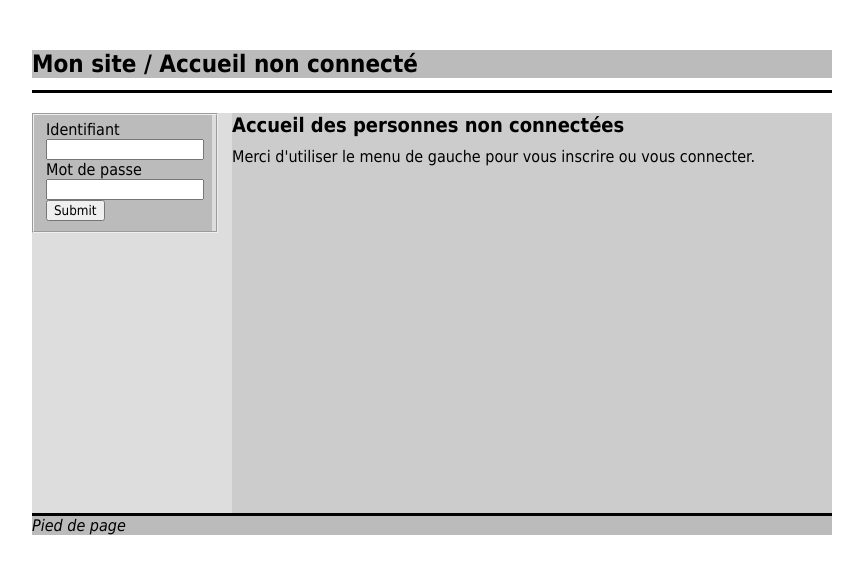
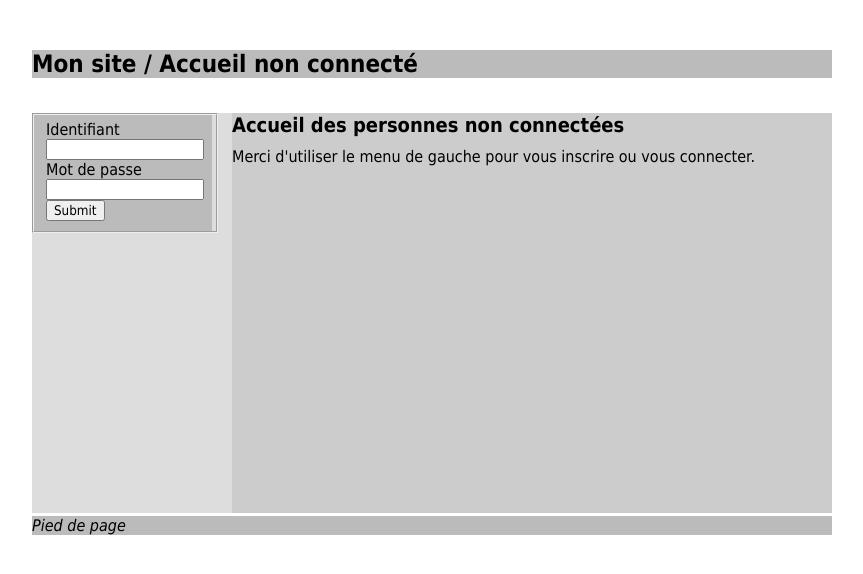
Before and after one commit to dboutten/HouseSharing, a PHP site: page / in a window 1280 px wide. Shown: the top 574 px of the page, without its empty margins (208-1071 px from the left). Run offline with PHP 8.4, Linux system fonts and the light colour scheme; data that the repository does not hold is empty.

Commit message:
nouveau changement du css pour tester

```diff
--- a/Styles/base.css
+++ b/Styles/base.css
@@ -26,11 +26,11 @@ p  { margin-bottom: 1em;}
 
 hr{
     height: 3px;
-    color: #000000;
-    background-color: #000000;
+    color: #ffffff;
+    background-color: #ffffff;
     border-width: 0;
 }
 
 .selection {
-    color: #000000;
+    color: #ffffff;
 }
```
